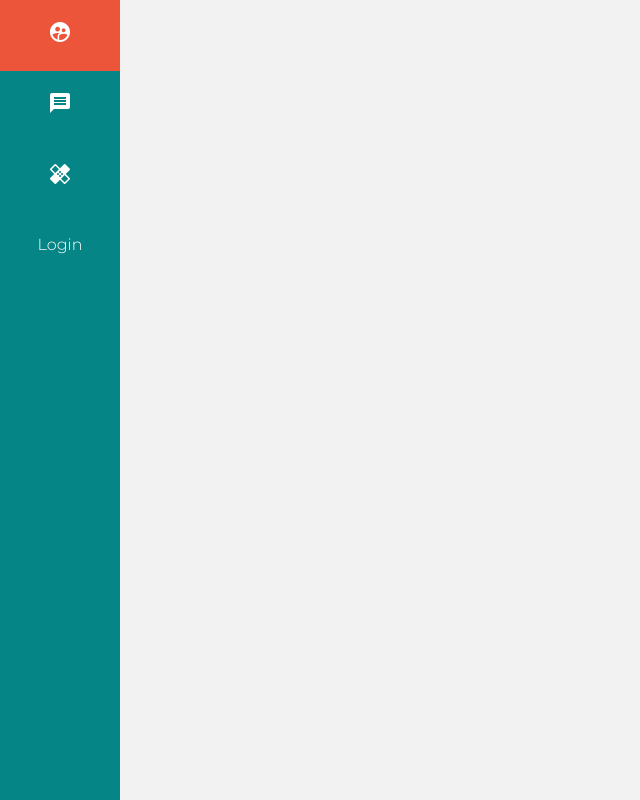
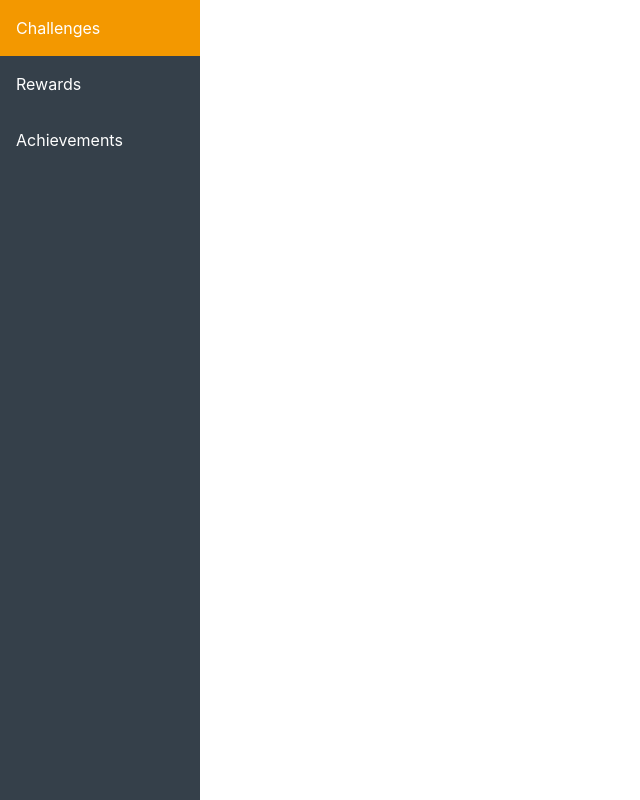
Before and after one commit to FlorianDH/rewards, an Angular app: page / in a window 1280 px wide. Shown: the whole page, without its empty margins (0-640 px from the left). Built offline with nearby package versions, Linux system fonts and the light colour scheme.

Commit message:
navbar aangepast

```diff
--- a/package.json
+++ b/package.json
@@ -11,12 +11,14 @@
   },
   "private": true,
   "dependencies": {
-    "@angular/animations": "^6.1.0",
+    "@angular/animations": "github:angular/animations-builds",
+    "@angular/cdk": "github:angular/cdk-builds",
     "@angular/common": "^6.1.0",
     "@angular/compiler": "^6.1.0",
     "@angular/core": "^6.1.0",
     "@angular/forms": "^6.1.0",
     "@angular/http": "^6.1.0",
+    "@angular/material": "github:angular/material2-builds",
     "@angular/platform-browser": "^6.1.0",
     "@angular/platform-browser-dynamic": "^6.1.0",
     "@angular/router": "^6.1.0",
--- a/src/app/app.component.ts
+++ b/src/app/app.component.ts
@@ -1,4 +1,5 @@
 import { Component } from '@angular/core';
+
 
 @Component({
   selector: 'app-root',
@@ -7,4 +8,15 @@ import { Component } from '@angular/core';
 })
 export class AppComponent {
   title = 'rewards';
+
+  screenWidth: number;
+
+  constructor() {
+  // set screenWidth on page load
+  this.screenWidth = window.innerWidth;
+  window.onresize = () => {
+    // set screenWidth on screen size change
+    this.screenWidth = window.innerWidth;
+  };
 }
+}
--- a/src/app/app.module.ts
+++ b/src/app/app.module.ts
@@ -14,6 +14,7 @@ import { SidebarComponent } from './sidebar/sidebar.component';
     BrowserModule,
     AppRoutingModule,
     NgBootstrapModule,
+
   ],
   providers: [],
   bootstrap: [AppComponent]
--- a/src/app/sidebar/sidebar.component.html
+++ b/src/app/sidebar/sidebar.component.html
@@ -1,29 +1,38 @@
-<nav>
+<div class="sidebar">
+  <a routerLink="" [class.activated]="currentUrl == '/'">
+    Challenges
+  </a>
+  <a routerLink="rewards" [class.activated]="currentUrl == '/rewards'">
+    Rewards
+ </a>
+ <a routerLink="achievements" [class.activated]="currentUrl == '/achievements'">
+  Achievements
+ </a>
+
+</div>
+
+
+<!-- <nav>
   <ul>
     <li>
       <a routerLink="" [class.activated]="currentUrl == '/'">
-        <i class="material-icons">supervised_user_circle</i>
+        Challanges
       </a>
     </li>
     <li>
-      <a routerLink="posts" [class.activated]="currentUrl == '/posts'">
-        <i class="material-icons">message</i>
+      <a routerLink="rewards" [class.activated]="currentUrl == '/rewards'">
+         Rewards
       </a>
     </li>
     <li>
-      <a routerLink="dokters" [class.activated]="currentUrl == '/dokters'">
-        <i class="material-icons">healing</i>
+      <a routerLink="achievements" [class.activated]="currentUrl == '/achievements'">
+       Achievements
       </a>
     </li>
-    <span class="navbar-text d-md-block d-sm-none" *ngIf="user">
+    <span class="navbar-text d-md-block d-sm-none username" *ngIf="user">
       <img [src]="user.photoURL" class="avatar" alt="avatar">
           {{ user.displayName }}
     </span>
-    <li *ngIf="!user">
-      <a routerLink="/login" [class.activated]="currentUrl == '/posts'">Login</a>
-    </li>
-    <li *ngIf="user">
-      <a routerLink="/login" (click)="authService.logout()">Logout</a>
-    </li>
+
   </ul>
-</nav>
+</nav> -->
--- a/src/app/sidebar/sidebar.component.scss
+++ b/src/app/sidebar/sidebar.component.scss
@@ -1,50 +1,55 @@
-nav {
-    background: #068587;
+$black: #35404A;
+$blue: #0DAEE1;
+$green: #73B644;
+$yellow: #F39800;
+$white: #FEFEFE;
+
+.sidebar {
+    margin: 0;
+    padding: 0;
+    width: 200px;
+    background-color: $black;
+    position: fixed;
     height: 100%;
-    width: 120px;
+    overflow: auto;
+  }
 
-    ul {
-        list-style-type: none;
-        padding: 0;
-        margin: 0;
-        text-align: center;
+  .sidebar a {
+    display: block;
+    color: $white;
+    padding: 16px;
+    text-decoration: none;
+  }
 
-        li {
+  .sidebar a.activated {
+    background-color: $green;
+    color: white;
+  }
 
-            a {
-                color: #fff;
-                padding: 20px;
-                display: block;
-            }
+  .sidebar a:hover:not(.active) {
+    background-color: $yellow;
+    color: white;
+  }
 
-            a:hover {
-                background-color: #ED553B;
-            }
+  div.content {
+    margin-left: 200px;
+    padding: 1px 16px;
+    height: 1000px;
+  }
 
-            .activated {
-                background-color: #F2B134;
-            }
-        }
+  @media screen and (max-width: 700px) {
+    .sidebar {
+      width: 100%;
+      height: auto;
+      position: relative;
     }
+    .sidebar a {float: left;}
+    div.content {margin-left: 0;}
+  }
 
-}
-
-.btn {
-    cursor: pointer;
-}
-
-.btn-outline-secondary {
-    cursor: not-allowed;
-}
-
-.navbar-text {
-    font-size: 70%;
-    color: white !important;
-}
-
-.avatar {
-    max-width: 30px;
-    max-height: 30px;
-    border-radius: 50%;
-    margin-right: 10px;
-}
+  @media screen and (max-width: 400px) {
+    .sidebar a {
+      text-align: center;
+      float: none;
+    }
+  }
--- a/src/styles.scss
+++ b/src/styles.scss
@@ -16,35 +16,3 @@ $yellow: #F39800;
 $white: #FEFEFE;
 
 // Overschrijf BS variabelen en mixins
-
-// Link naar BS en FA
-@import "~bootstrap/scss/bootstrap";
-@import "~@fortawesome/fontawesome-free/css/all.min.css";
-
-// Eigen code/partials
-
-
-body {
-    margin: 0;
-    background: #F2F2F2;
-    font-family: 'Montserrat', sans-serif;
-    height: 100vh;
-}
-
-#container {
-   display: grid;
-   grid-template-columns: 70px auto;
-   height: 100%;
-
-   #content {
-       padding: 30px 50px;
-       margin-left: 20px;
-
-       .card{
-           margin: 10px;
-       }
-
-
-    }
-
-}
```
Also changed, not shown: src/app/app-routing.module.ts (+9 -1 lines), 1 other file (tests, documents, lock files or other folders).
